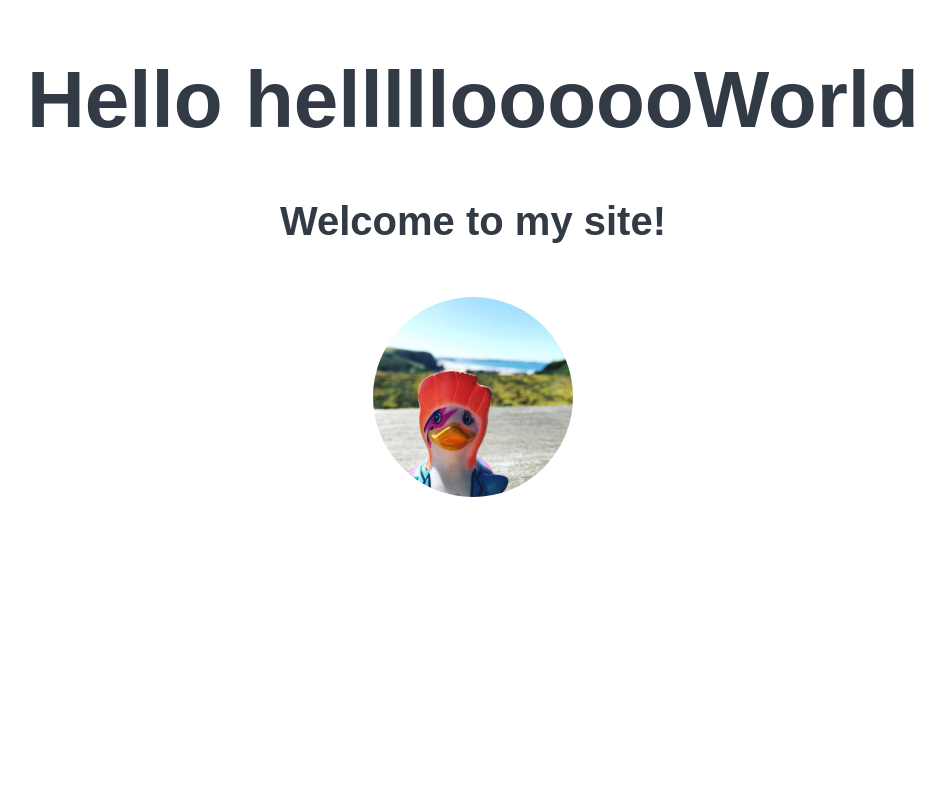
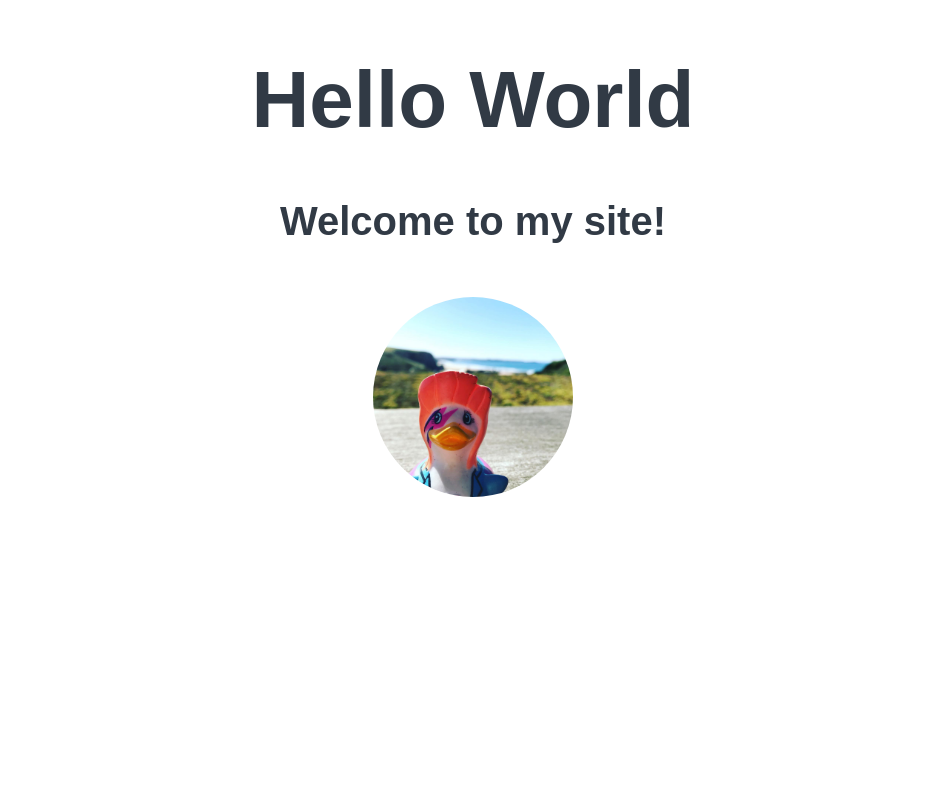
Before and after one commit to eleanorkeeler/beginners-week-one-master, a plain HTML site: page beginners-week-one-master/index.html in a window 1280 px wide. Shown: the top 800 px of the page, without its empty margins (175-1120 px from the left). Drawn offline with Linux system fonts and the light colour scheme.

Commit message:
Update index.html

```diff
--- a/beginners-week-one-master/index.html
+++ b/beginners-week-one-master/index.html
@@ -7,7 +7,7 @@
 
 <body>
   <div>
-    <h1>Hello hellllloooooWorld</h1>
+    <h1>Hello World</h1>
   </head>
 
   <h2>Welcome to my site!</h2>
```
